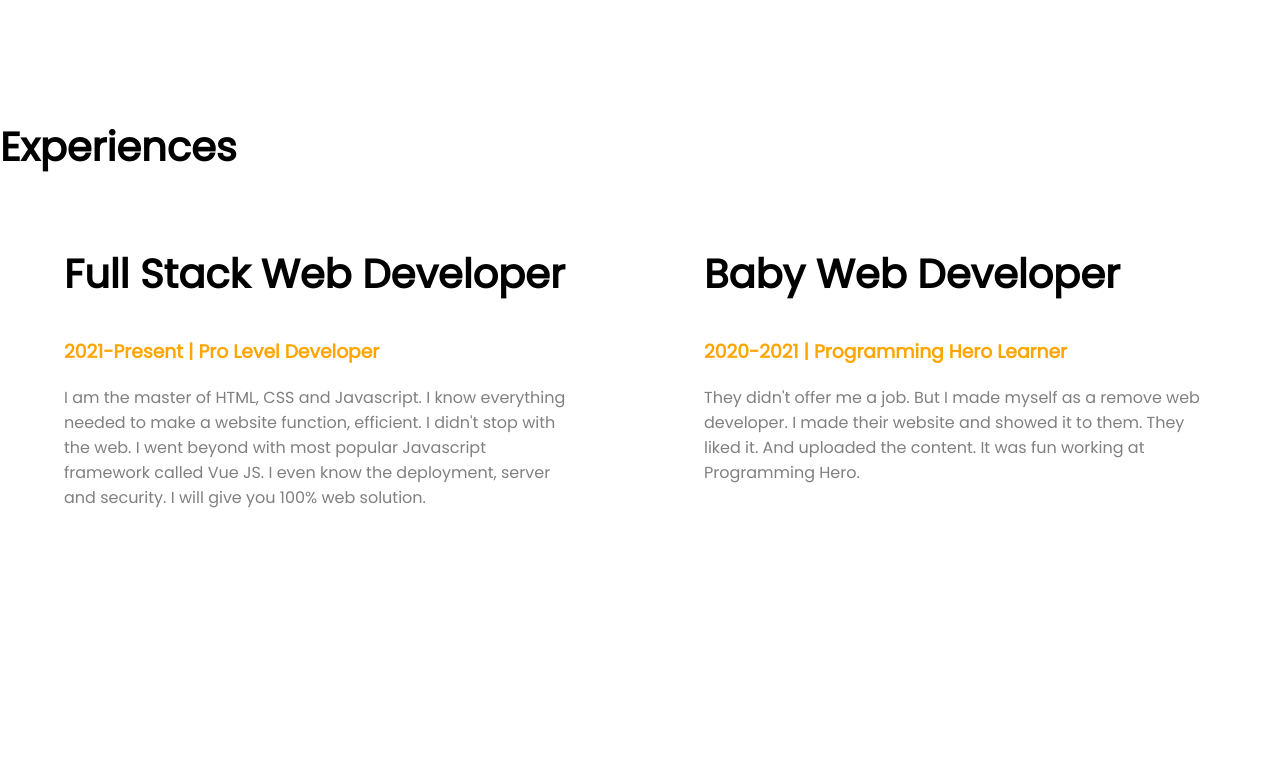
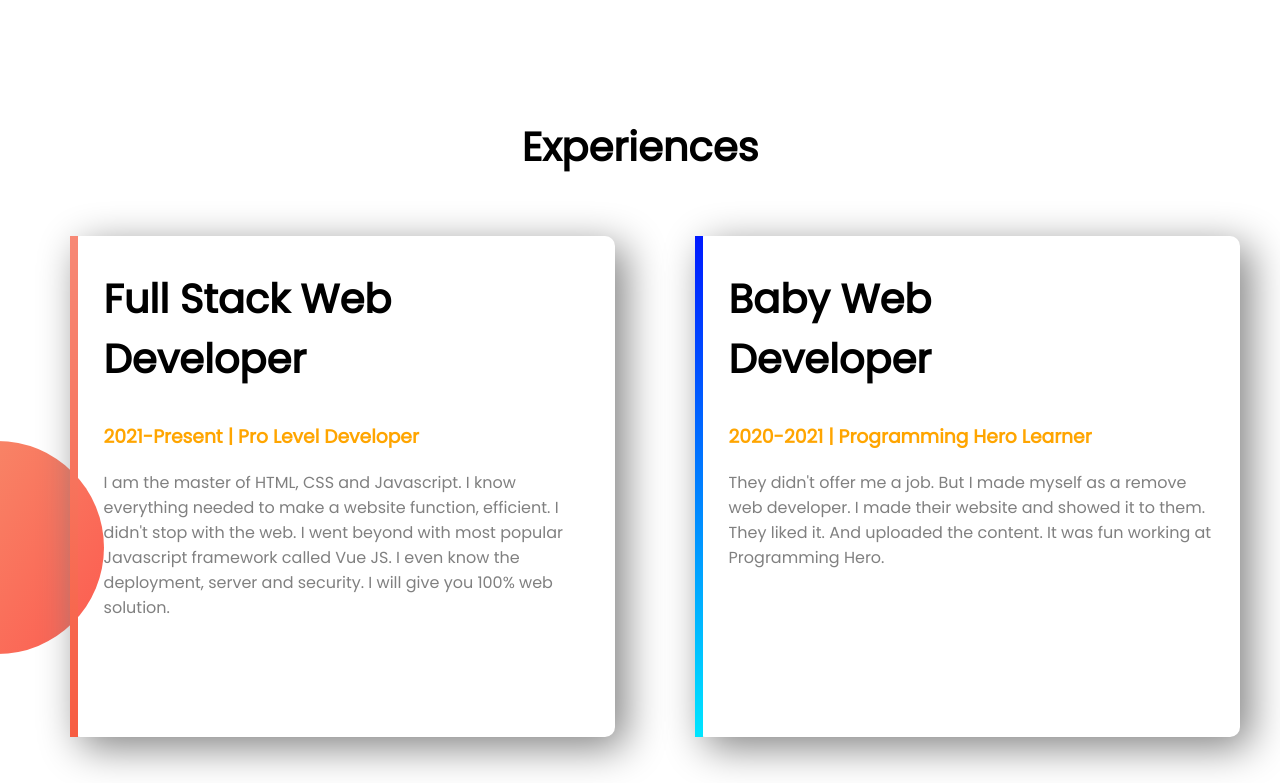
Before and after one commit to Diptooo/My-Porttfolio, a plain HTML site: page index.html in a window 1280 px wide. Shown: the part 1137-1920 px from the top of the page. Drawn offline with Linux system fonts and the light colour scheme.

Commit message:
4 commit

```diff
--- a/index.html
+++ b/index.html
@@ -56,20 +56,25 @@
 
 
 
-    <section>
-        <h1 class="font-size2">Experiences</h1>
+    <section class="background-image3">
+
+        <h1 class="font-size2 exp0">Experiences</h1>
+
         <div class="exp">
-            <div class="half-width">
+            <div class="half-width1 exp1 div1 border1">
                 <h1 class="font-size2">Full Stack Web Developer</h1>
                 <h3><span class="orange-color">2021-Present | Pro Level Developer</span></h3>
                 <p>I am the master of HTML, CSS and Javascript. I know everything needed to make a website function,
                     efficient. I didn't stop with the web. I went beyond with most popular Javascript framework called
                     Vue
                     JS. I even know the deployment, server and security. I will give you 100% web solution.</p>
+                <br>
+                <br>
+                <br>
             </div>
 
-            <div class="half-width">
-                <h1 class="font-size2">Baby Web Developer</h1>
+            <div class="half-width1 exp1 border2">
+                <h1 class="font-size2 div2">Baby Web Developer</h1>
                 <h3><span class="orange-color">2020-2021 | Programming Hero Learner</span></h3>
                 <p>They didn't offer me a job. But I made myself as a remove web developer. I made their website and
                     showed
@@ -77,6 +82,9 @@
             </div>
         </div>
     </section>
+    <footer>
+        <p>© Dipto Khan 2021, a Programming Hero initiative.</p>
+    </footer>
 </body>
 
 </html>
--- a/style.css
+++ b/style.css
@@ -22,12 +22,20 @@ body{
     padding-left: 5%;
     padding-right: 5%;
 }
+
+.half-width1{
+    width: 50%;
+    padding: 2%;
+    margin: 2%;
+}
+
+
 .half-width img{
     width: 100%;
 }
 .hire-me-button{
     text-decoration: none;
-    background-image: linear-gradient(rgb(252, 120, 97),rgb(255, 60, 25));
+    background-image: linear-gradient(rgb(247, 142, 124),rgb(247, 87, 59));
 
     padding: 10px 40px;
     border-radius: 5px;
@@ -46,10 +54,55 @@ body{
 
 }
 .exp{
+
     display: flex;
     margin-bottom: 300px;
+    padding-top: 0;
+
+
+
+
+}
+.exp1{
+    box-shadow: gray 10px 10px 40px;
+    margin-left: 40px;
+    margin-right: 40px;
+    padding-top: 0;
+    border-left:  solid 8px;
+    border-radius: 10px;
+
+
+
+
 }
 
 p{
     color: gray;
+
 }
+.div1{
+    margin-left: 70px;
+
+}
+.div2{
+    margin-right: 70px;
+
+}
+.background-image3{
+    background-image: url(images/exp-bg.png);
+    background-repeat: no-repeat;
+    background-position-y: 75%;
+}
+.border1{
+    border-image: linear-gradient(rgb(247, 142, 124),rgb(247, 87, 59)) 50;
+}
+.border2{
+    border-image: linear-gradient(blue, cyan) 50;
+}
+footer{
+    text-align: center;
+}
+
+.exp0{
+    text-align: center;
+}
```
